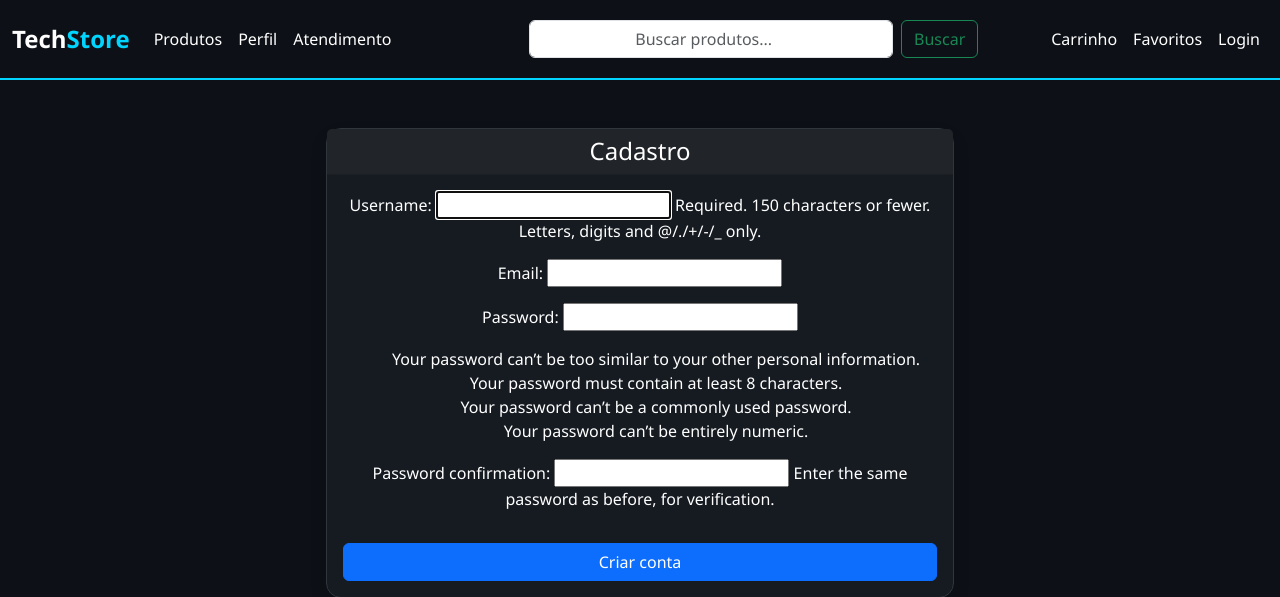
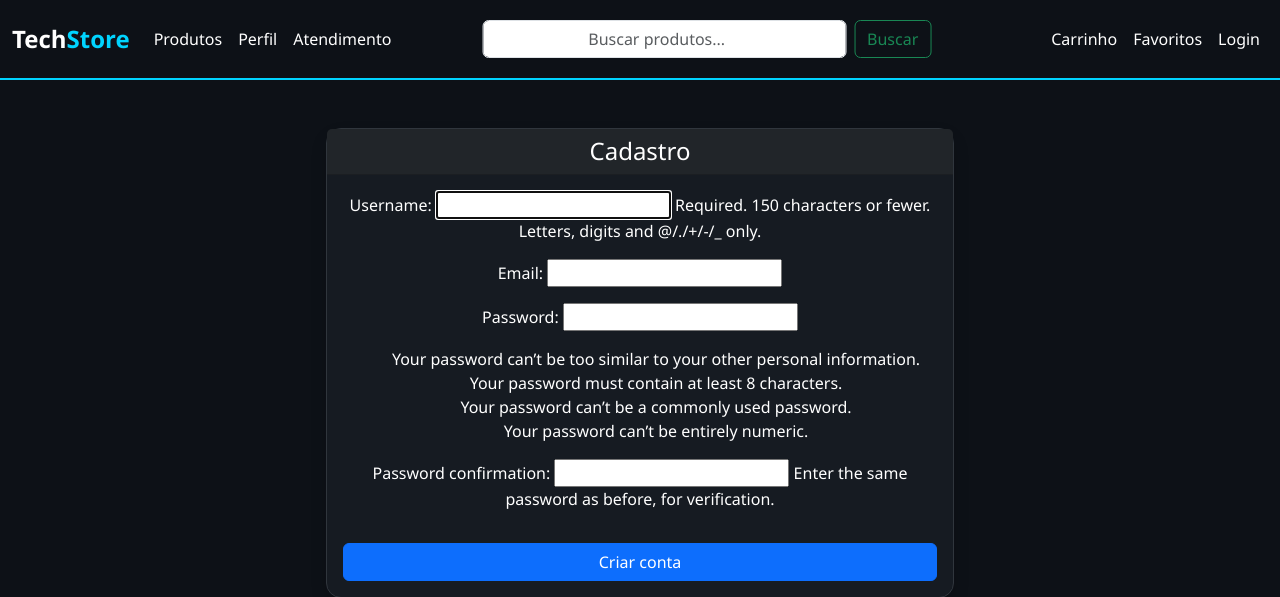
Before and after one commit to YgorDavid/Projeto-Final-TechStore, a Django app: page /cadastro/ in a window 1280 px wide. Shown: the top 597 px of the page. Run offline with Django 5.2, Linux system fonts and the light colour scheme.

Commit message:
Mudança na Navbar

```diff
--- a/app/static/style.css
+++ b/app/static/style.css
@@ -51,6 +51,15 @@ body {
 .nav-link i {
     margin-right: 5px;
     color: var(--accent-blue);
+}
+
+@media (min-width: 992px) {
+    .search-center {
+        position: absolute;
+        left: 50%;
+        transform: translateX(-50%);
+        width: 40%;
+    }
 }
 
 /* Hero Section */
--- a/app/templates/base.html
+++ b/app/templates/base.html
@@ -19,18 +19,20 @@
                     <span class="navbar-toggler-icon"></span>
                 </button>
 
-                <div class="collapse navbar-collapse" id="navbarNav">
+                <div class="collapse navbar-collapse position-relative" id="navbarNav">
                     <ul class="navbar-nav me-auto">
                         <li class="nav-item"><a class="nav-link" href="#">Produtos</a></li>
                         <li class="nav-item"><a class="nav-link" href="#">Perfil</a></li>
                         <li class="nav-item"><a class="nav-link" href="#">Atendimento</a></li>
                     </ul>
 
-                    <form class="d-flex mx-auto" role="search" style="width: 40%;">
-                        <input class="form-control me-2" type="search" placeholder="Buscar produtos..." aria-label="Search" />
+                    <form class="d-flex search-center" role="search" style="width: 40%;">
+                        <input class="form-control me-2" type="search" placeholder="Buscar produtos..."
+                            aria-label="Search" />
                         <button class="btn btn-outline-success" type="submit">Buscar</button>
                     </form>
 
+                    <div class="navbar-nav ms-auto">
                         <ul class="navbar-nav">
                             <li class="nav-item"><a class="nav-link" href="#">Carrinho</a></li>
                             <li class="nav-item"><a class="nav-link" href="#">Favoritos</a></li>
@@ -42,6 +44,7 @@
                                 {% endif %}
                             </li>
                         </ul>
+                    </div>
                 </div>
             </div>
         </nav>
@@ -64,4 +67,5 @@
 
     <script src="https://cdn.jsdelivr.net/npm/bootstrap@5.3.0/dist/js/bootstrap.bundle.min.js"></script>
 </body>
+
 </html>
```
Lines whose indentation alone changed are shown as unchanged.
